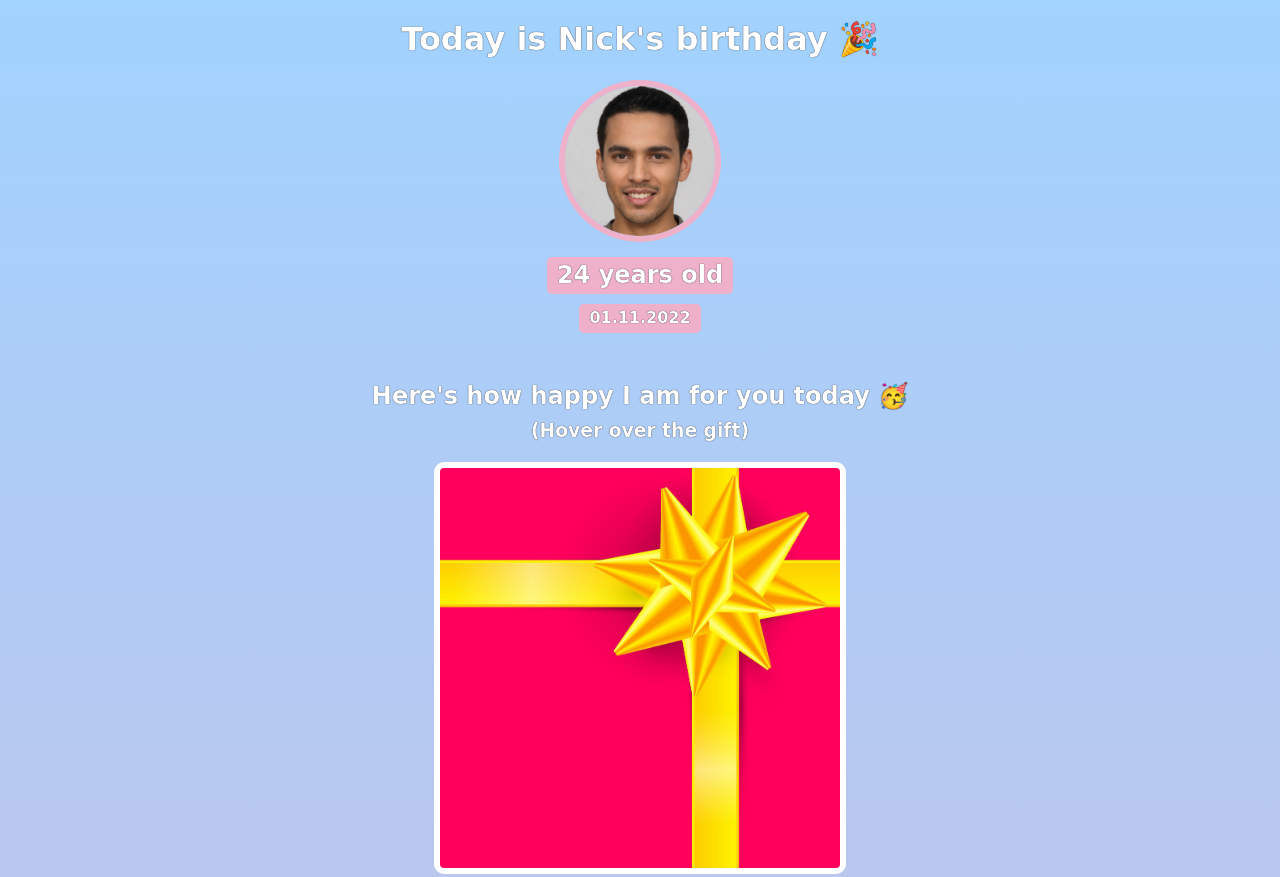
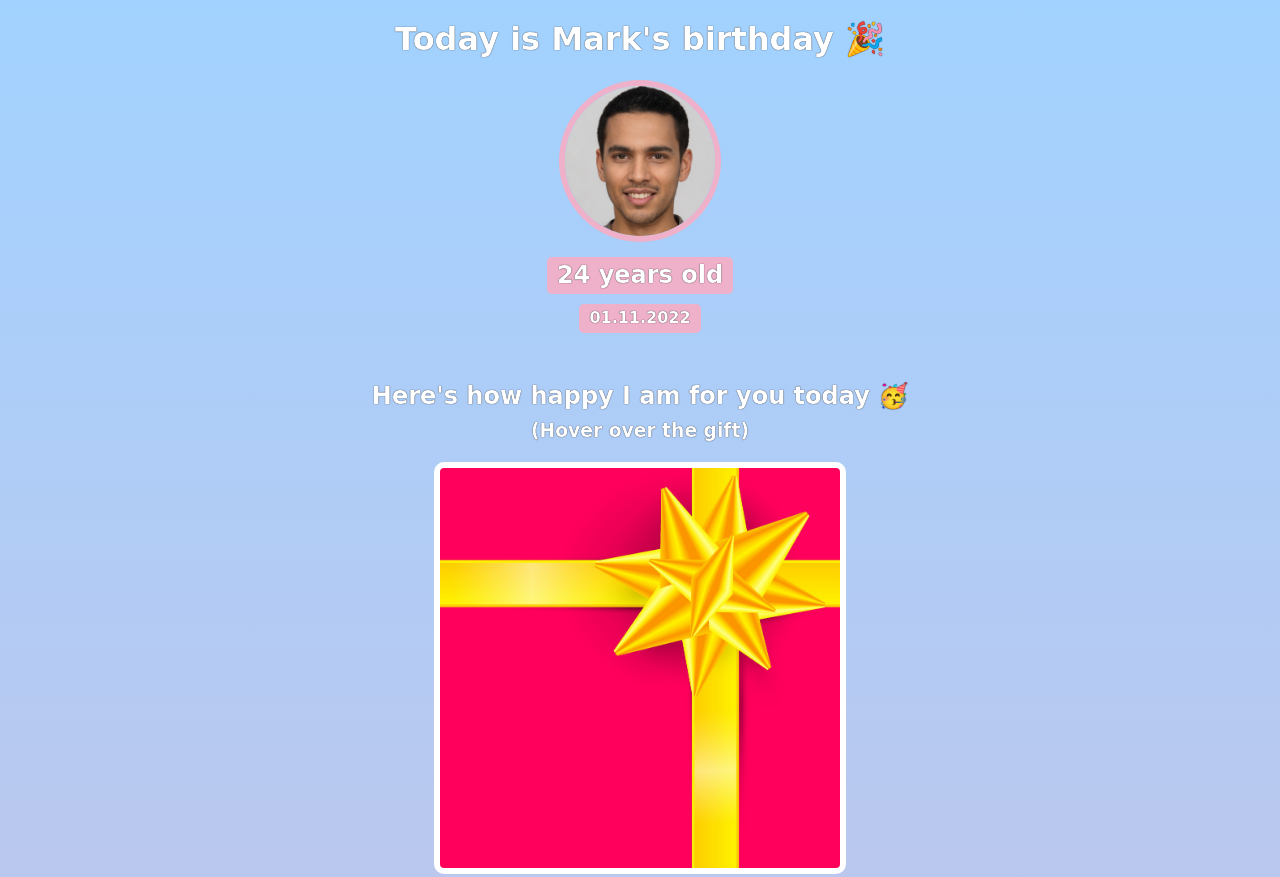
Before and after one commit to Edmund-eazycode/birthday-gift-site, a website built with Vite: page index.html in a window 1280 px wide. Shown: the top 877 px of the page. Built offline with nearby package versions, Linux system fonts and the light colour scheme; a web font is replaced by a local one.

Commit message:
Change the name to Mark

```diff
--- a/index.html
+++ b/index.html
@@ -7,7 +7,7 @@
     </head>
     <body>
         <div id="header">
-            <h1>Today is Nick's birthday 🎉</h1>
+            <h1>Today is Mark's birthday 🎉</h1>
             <img id="bff-img" src="images/nick.jpg">
             <h2 id="bday-age">24 years old</h2>
             <h4 id="bday-date">01.11.2022</h4>
```
